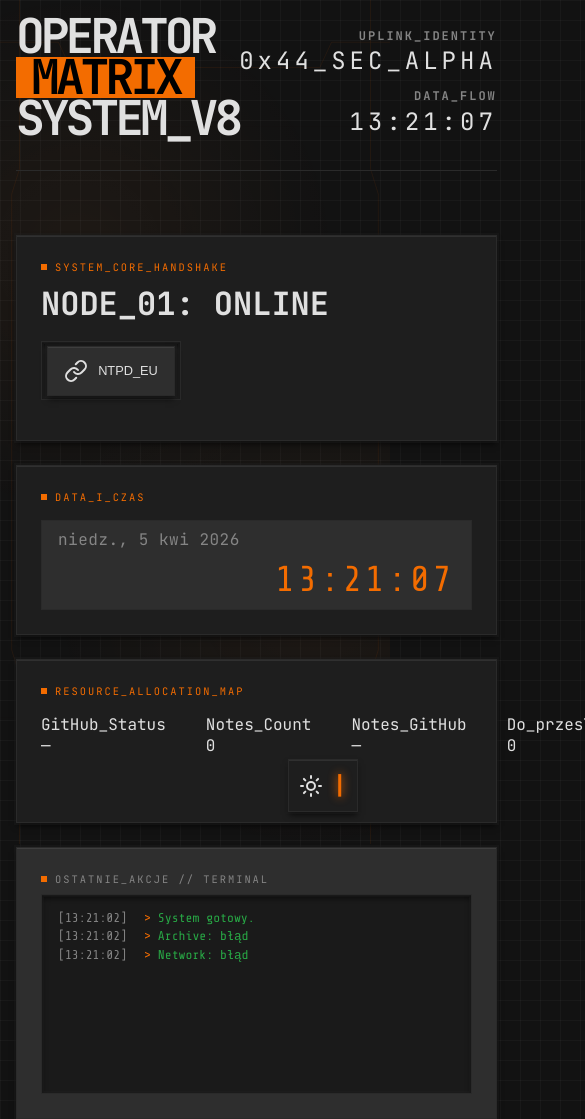
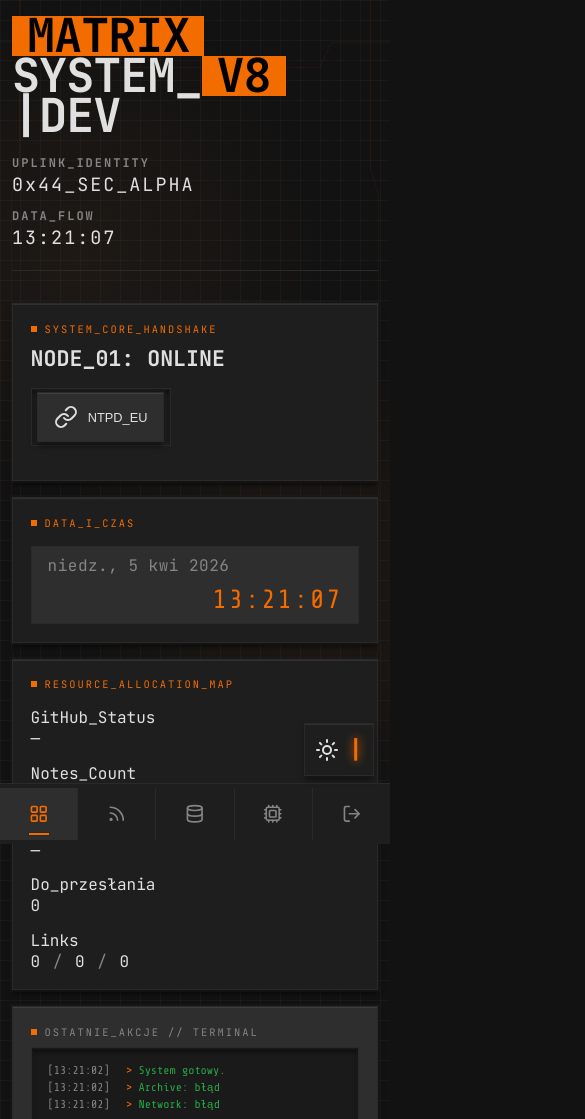
Before and after one commit to s-pro-v/hub, a plain HTML site: page index.html in a window 390 px wide. Shown: the top 1119 px of the page, 585 px wide, since content can reach past the window. Drawn offline with nearby package versions, Linux system fonts and the light colour scheme; no server answers.

Commit message:
Add files via upload

```diff
--- a/index.css
+++ b/index.css
@@ -716,6 +716,7 @@ body::before {
     display: block;
 }
 
+/* --- MOBILE / TABLET (tylko poniżej 1025px; desktop bez zmian) --- */
 @media (max-width: 1024px) {
 
     .span-4,
@@ -727,11 +728,218 @@ body::before {
     }
 
     .sidebar {
-        display: none;
+        position: fixed;
+        bottom: 0;
+        left: 0;
+        right: 0;
+        top: auto;
+        width: 100%;
+        height: auto;
+        min-height: 0;
+        flex-direction: row;
+        justify-content: space-around;
+        align-items: stretch;
+        padding: 0.25rem 0 calc(0.25rem + env(safe-area-inset-bottom, 0px));
+        border-right: none;
+        border-top: 1px solid var(--border-color);
+        z-index: 600;
+    }
+
+    .nav-item {
+        flex: 1 1 0;
+        min-width: 0;
+        max-width: none;
+        height: auto;
+        min-height: 52px;
+        padding: 0.5rem 0.25rem;
+        border: none;
+        border-right: 1px solid var(--border-color);
+        box-shadow: none;
+    }
+
+    .nav-item:last-child {
+        border-right: none;
+    }
+
+    .nav-item.active::after {
+        bottom: 4px;
+        top: auto;
+        width: 20px;
+        height: 2px;
+    }
+
+    .nav-item--spacer {
+        margin-top: 0;
+    }
+
+    .nav-item svg {
+        width: clamp(1.1rem, 5vw, 1.4rem);
+        height: clamp(1.1rem, 5vw, 1.4rem);
     }
 
     .viewport {
-        padding: 1rem;
+        padding: 1rem 1rem calc(5.25rem + env(safe-area-inset-bottom, 0px));
+        width: 100%;
+        max-width: none;
+    }
+
+    .header-block {
+        flex-direction: column;
+        align-items: flex-start;
+        gap: 1.25rem;
+        margin-bottom: 2rem;
+        padding-bottom: 1.25rem;
+    }
+
+    .poster-meta {
+        text-align: left;
+        width: 100%;
+    }
+
+    .meta-value {
+        font-size: 1.15rem;
+        letter-spacing: 2px;
+    }
+
+    .hero-title {
+        letter-spacing: -2px;
+    }
+
+    .dashboard-grid {
+        gap: 1rem;
+    }
+
+    .module {
+        padding: 1.1rem;
+    }
+
+    .resource-grid {
+        grid-template-columns: repeat(2, 1fr);
+        gap: 1rem 1.25rem;
+    }
+
+    .node-map-container {
+        height: auto;
+        min-height: min(240px, 40vh);
+        max-height: min(558px, 62vh);
+    }
+
+    @supports (height: 1dvh) {
+        .node-map-container {
+            min-height: min(240px, 40dvh);
+            max-height: min(558px, 62dvh);
+        }
+    }
+
+    .node-map-links {
+        grid-template-columns: 1fr;
+    }
+
+    .node-link {
+        min-width: 0;
+    }
+
+    .node-link__name {
+        flex: 1 1 auto;
+        min-width: 0;
+        overflow: hidden;
+        text-overflow: ellipsis;
+        white-space: nowrap;
+    }
+
+    .notes-container {
+        height: auto;
+        min-height: min(280px, 38vh);
+        max-height: min(558px, 58vh);
+    }
+
+    @supports (height: 1dvh) {
+        .notes-container {
+            min-height: min(280px, 38dvh);
+            max-height: min(558px, 58dvh);
+        }
+    }
+
+    .theme-toggle {
+        bottom: calc(4.25rem + env(safe-area-inset-bottom, 0px));
+        right: max(1rem, env(safe-area-inset-right, 0px));
+    }
+
+    .links-header__actions,
+    .notes-header__actions {
+        width: 100%;
+        justify-content: flex-start;
+    }
+
+    .links-header__actions .notes-header__btn,
+    .links-header__actions .notes-header__btn-gh,
+    .notes-header__actions .notes-header__btn,
+    .notes-header__actions .notes-header__btn-gh {
+        flex: 1 1 auto;
+        min-width: min(100%, 140px);
+        text-align: center;
+    }
+
+    .node-link-container {
+        width: min(140px, 100%);
+        max-width: 100%;
+    }
+}
+
+@media (max-width: 480px) {
+
+    .viewport {
+        padding-left: 0.75rem;
+        padding-right: 0.75rem;
+    }
+
+    .hero-title {
+        font-size: clamp(1.75rem, 12vw, 3.5rem);
+        letter-spacing: -1px;
+    }
+
+    .datetime-time {
+        font-size: 1.65rem;
+        letter-spacing: 2px;
+    }
+
+    .resource-grid {
+        grid-template-columns: 1fr;
+        gap: 0.85rem;
+    }
+
+    .node-status-title {
+        font-size: 1.35rem;
+    }
+
+    .terminal-container {
+        height: 160px;
+        font-size: 0.72rem;
+    }
+
+    .note-form {
+        width: 100%;
+        min-width: 0;
+        max-width: 100%;
+        padding: 1.1rem;
+    }
+
+    .note-form__actions {
+        flex-wrap: wrap;
+        justify-content: stretch;
+    }
+
+    .note-form__actions button {
+        flex: 1 1 calc(50% - 0.25rem);
+    }
+
+    .github-token-modal .note-form__actions {
+        flex-direction: column;
+    }
+
+    .github-token-modal .note-form__actions button {
+        flex: 1 1 auto;
+        width: 100%;
     }
 }
 
--- a/index.html
+++ b/index.html
@@ -50,9 +50,8 @@
         <!-- HEADER -->
         <header class="header-block">
             <h1 class="hero-title">
-                <span>OPERATOR</span>
                 <span class="accent">MATRIX</span>
-                <span>SYSTEM_V8</span>
+                <span>SYSTEM_<span class="accent">v8</span>|Dev</span>
             </h1>
             <div class="poster-meta">
                 <span class="meta-unit">UPLINK_IDENTITY</span>
--- a/index.js
+++ b/index.js
@@ -253,7 +253,7 @@ function loadArchiveLinks() {
                 const img = faviconUrl
                     ? `<img class="favicon" src="${faviconUrl}" alt="" onerror="handleFaviconError(this, this.closest('a'))"><i data-lucide="link" style="display:none;"></i>`
                     : '<i data-lucide="link"></i>';
-                return `<div class="node-link-wrap" data-id="${id}" data-name="${name}"><a href="${url}" target="_blank" rel="noopener" class="node-link ripple-el">${img} <span class="node-link__name">${name}</span></a><button type="button" class="node-link-delete" aria-label="Usuń" data-id="${id}" data-name="${name}"><i data-lucide="trash-2"></i></button></div>`;
+                return `<div class="node-link-wrap" data-id="${id}" data-name="${name}"><a href="${url}" target="_blank" rel="noopener" title="${name}" class="node-link ripple-el">${img} <span class="node-link__name">${name}</span></a><button type="button" class="node-link-delete" aria-label="Usuń" data-id="${id}" data-name="${name}"><i data-lucide="trash-2"></i></button></div>`;
             }).join('');
             lucide.createIcons();
             archiveLinksEl.querySelectorAll('.node-link-delete').forEach(btn => {
@@ -309,7 +309,7 @@ function loadNetworkLinks() {
                 const img = faviconUrl
                     ? `<img class="favicon" src="${faviconUrl}" alt="" onerror="handleFaviconError(this, this.closest('a'))"><i data-lucide="server" style="display:none;"></i>`
                     : '<i data-lucide="server"></i>';
-                return `<div class="node-link-wrap" data-id="${id}" data-name="${name}"><a href="${url}" target="_blank" rel="noopener" class="node-link ripple-el">${img} <span class="node-link__name">${name}</span></a><button type="button" class="node-link-delete" aria-label="Usuń" data-id="${id}" data-name="${name}"><i data-lucide="trash-2"></i></button></div>`;
+                return `<div class="node-link-wrap" data-id="${id}" data-name="${name}"><a href="${url}" target="_blank" rel="noopener" title="${name}" class="node-link ripple-el">${img} <span class="node-link__name">${name}</span></a><button type="button" class="node-link-delete" aria-label="Usuń" data-id="${id}" data-name="${name}"><i data-lucide="trash-2"></i></button></div>`;
             }).join('');
             lucide.createIcons();
             networkLinksEl.querySelectorAll('.node-link-delete').forEach(btn => {
```
